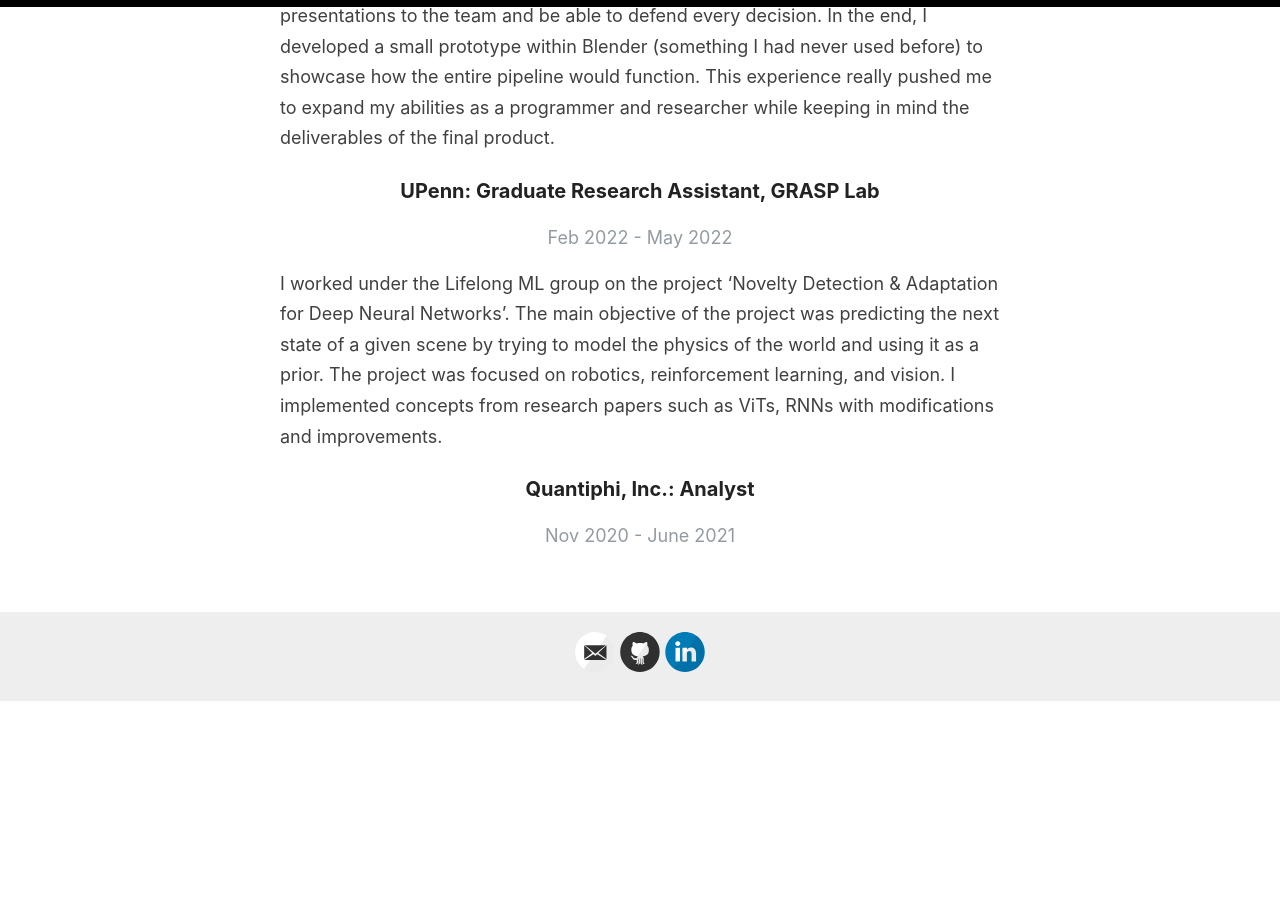
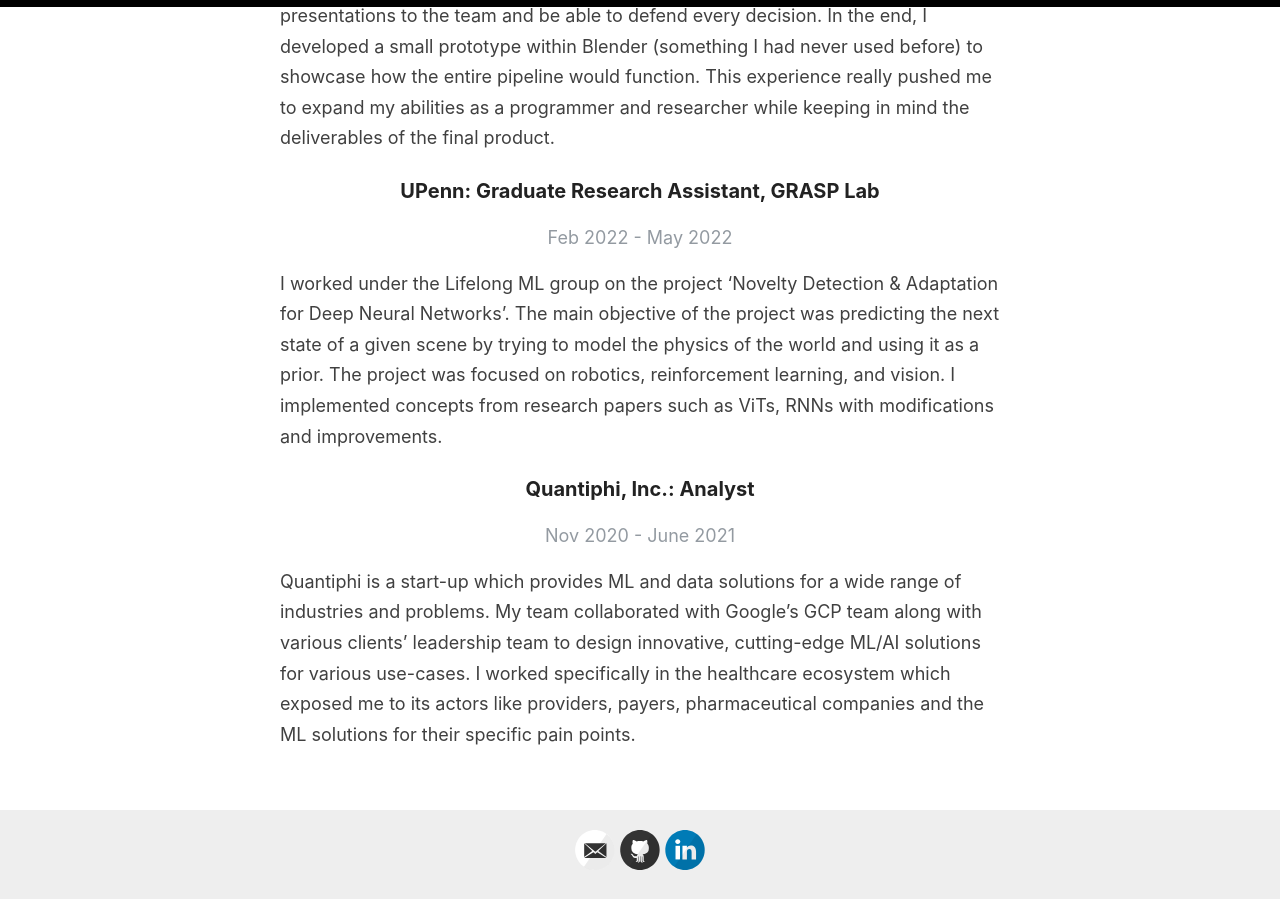
Before and after one commit to rashmip98/rashmip98.github.io, a Jekyll site: the page built from _pages/experience.md, in a window 1280 px wide and 900 px high, scrolled down 1118 px. Built offline with Jekyll 4.4.1, drawn with Linux system fonts in a browser that asks for light colours; before the commit the page ends 1819 px from its top, so only the background shows below that.

Commit message:
Update experience.md

```diff
--- a/_pages/experience.md
+++ b/_pages/experience.md
@@ -28,3 +28,4 @@
 <div>
           <p class="post_date">Nov 2020 - June 2021</p>
 </div>
+Quantiphi is a start-up which provides ML and data solutions for a wide range of industries and problems. My team collaborated with Google’s GCP team along with various clients’ leadership team to design innovative, cutting-edge ML/AI solutions for various use-cases. I worked specifically in the healthcare ecosystem which exposed me to its actors like providers, payers, pharmaceutical companies and the ML solutions for their specific pain points.
```
